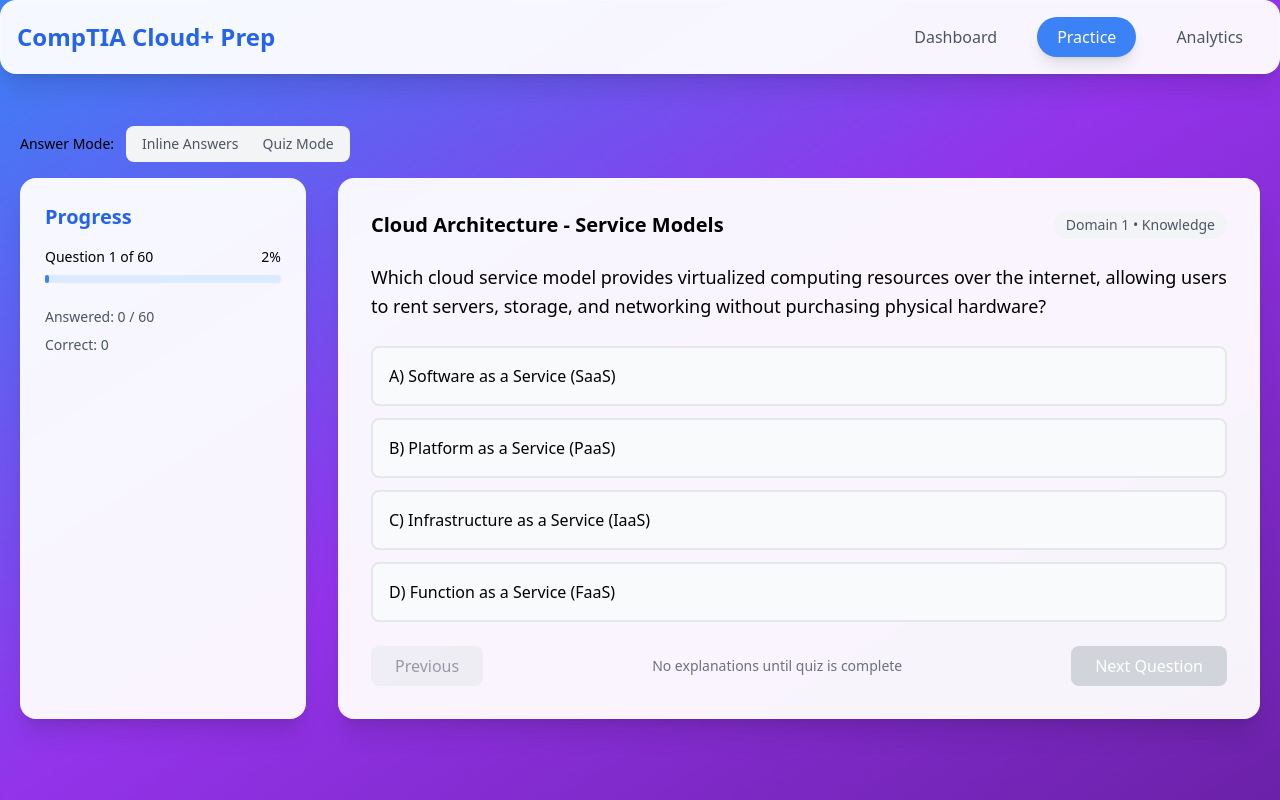
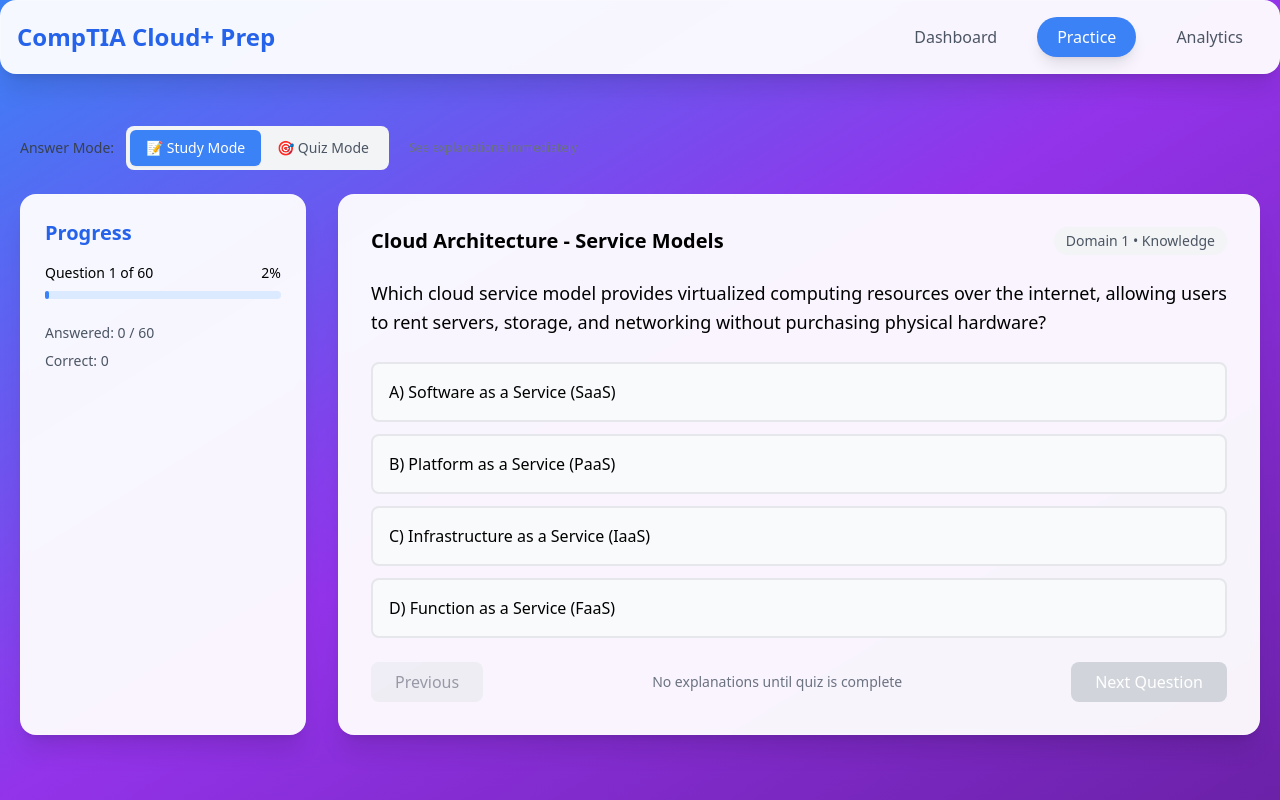
Before and after one commit to ericbowser/CloudPrepper, a React (Vite) app: page / in a window 1280 px wide. Built offline with nearby package versions, Linux system fonts and the light colour scheme.

Commit message:
add inline/end-only toggle

```diff
--- a/src/App.tsx
+++ b/src/App.tsx
@@ -9,7 +9,7 @@ const CloudPrepApp: React.FC = () => {
     // Main application state
     const [activeSection, setActiveSection] = useState<SectionType>('practice');
     const [quizMode, setQuizMode] = useState<QuizMode>('quiz');
-    const [answerMode, setAnswerMode] = useState<AnswerMode | null>(null);
+    const [answerMode, setAnswerMode] = useState<AnswerMode | null>('inline');
 
     // Quiz state
     const [currentQuestionIndex, setCurrentQuestionIndex] = useState(0);
@@ -45,7 +45,7 @@ const CloudPrepApp: React.FC = () => {
     };
 
     const submitAnswer = (): void => {
-        if (!selectedAnswer) return;
+        if (!selectedAnswer || isAnswered) return;
 
         const timeTaken = new Date().getTime() - questionStartTime.getTime();
         const newAnswer: AnswerRecord = {
@@ -65,14 +65,18 @@ const CloudPrepApp: React.FC = () => {
             return [...prev, newAnswer];
         });
 
-        // Move to next question or finish quiz
-        if (currentQuestionIndex < totalQuestions - 1) {
-            setCurrentQuestionIndex(prev => prev + 1);
-            setSelectedAnswer(null);
-            setQuestionStartTime(new Date());
-        } else {
-            // Quiz finished - show results
-            setActiveSection('results');
+        setIsAnswered(true);
+
+        // Show explanation immediately in inline mode
+        if (answerMode === 'inline') {
+            setShowExplanation(true);
+        }
+
+        // In quiz mode, automatically advance to next question after a brief delay
+        if (answerMode === 'end-only') {
+            setTimeout(() => {
+                nextQuestion();
+            }, 1000);
         }
     };
 
@@ -89,10 +93,13 @@ const CloudPrepApp: React.FC = () => {
             setActiveSection('results');
         }
     };
-
     const previousQuestion = (): void => {
         if (currentQuestionIndex > 0) {
             setCurrentQuestionIndex(prev => prev - 1);
+            setSelectedAnswer(null);
+            setIsAnswered(false);
+            setShowExplanation(false);
+            setQuestionStartTime(new Date());
 
             // Restore previous answer if exists
             const previousAnswer = userAnswers.find(ans => ans.questionIndex === currentQuestionIndex - 1);
@@ -101,38 +108,69 @@ const CloudPrepApp: React.FC = () => {
                     index: previousAnswer.selectedOptionIndex,
                     isCorrect: previousAnswer.isCorrect
                 });
-            } else {
-                setSelectedAnswer(null);
+                setIsAnswered(true);
+                if (answerMode === 'inline') {
+                    setShowExplanation(true);
+                }
             }
         }
     };
 
-    // Add mode toggle to your navigation/settings
-    const AnswerModeToggle: React.FC = () => (
-        <div className="flex items-center gap-3 mb-4">
-            <span className="text-sm font-medium">Answer Mode:</span>
+    // Components
+    const AnswerModeToggle = () => (
+        <div className="flex items-center gap-3 mb-6">
+            <span className="text-sm font-medium text-gray-700">Answer Mode:</span>
             <div className="flex bg-gray-100 rounded-lg p-1">
                 <button
                     onClick={() => setAnswerMode('inline')}
-                    className={`px-3 py-1 rounded text-sm transition-all ${
+                    className={`px-4 py-2 rounded-md text-sm font-medium transition-all ${
                         answerMode === 'inline'
-                            ? 'bg-blue-500 text-white'
-                            : 'text-gray-600 hover:text-blue-600'
+                            ? 'bg-blue-500 text-white shadow-sm'
+                            : 'text-gray-600 hover:text-blue-600 hover:bg-gray-50'
                     }`}
                 >
-                    Inline Answers
+                    📝 Study Mode
                 </button>
                 <button
                     onClick={() => setAnswerMode('end-only')}
-                    className={`px-3 py-1 rounded text-sm transition-all ${
+                    className={`px-4 py-2 rounded-md text-sm font-medium transition-all ${
                         answerMode === 'end-only'
-                            ? 'bg-blue-500 text-white'
-                            : 'text-gray-600 hover:text-blue-600'
+                            ? 'bg-blue-500 text-white shadow-sm'
+                            : 'text-gray-600 hover:text-blue-600 hover:bg-gray-50'
                     }`}
                 >
-                    Quiz Mode
+                    🎯 Quiz Mode
                 </button>
             </div>
+            <div className="text-xs text-gray-500 ml-2">
+                {answerMode === 'inline' ? 'See explanations immediately' : 'Review all answers at the end'}
+            </div>
+        </div>
+    );
+    const ExplanationCard: React.FC<{ question: Question }> = ({question}) => (
+        <div className="mt-6 bg-blue-50 border border-blue-200 rounded-lg p-6">
+            <h4 className="font-semibold text-blue-800 mb-3 flex items-center">
+                💡 Explanation
+            </h4>
+            <p className="text-gray-700 mb-4">{question.explanation}</p>
+
+            {question.explanationDetails && (
+                <>
+                    <div className="mb-4">
+                        <h5 className="font-medium text-blue-700 mb-2">{question.explanationDetails.summary}</h5>
+                        <ul className="list-disc pl-5 text-gray-700 space-y-1">
+                            {question.explanationDetails.breakdown.map((item, i) => (
+                                <li key={i}>{item}</li>
+                            ))}
+                        </ul>
+                    </div>
+
+                    <div className="text-sm text-gray-600 bg-gray-50 p-3 rounded">
+                        <strong>Why other options are incorrect:</strong>
+                        <div className="mt-1 whitespace-pre-line">{question.explanationDetails.otherOptions}</div>
+                    </div>
+                </>
+            )}
         </div>
     );
 
@@ -250,7 +288,9 @@ const CloudPrepApp: React.FC = () => {
                                             );
                                         })}
                                     </div>
-
+                                    {answerMode === 'inline' && showExplanation && isAnswered && (
+                                        <ExplanationCard question={currentQuestion}/>
+                                    )}
                                     {question.explanationDetails && (
                                         <div className="bg-blue-50 border border-blue-200 rounded-lg p-4">
                                             <h4 className="font-semibold text-blue-800 mb-2">Explanation</h4>
@@ -280,8 +320,8 @@ const CloudPrepApp: React.FC = () => {
             <Nav setActiveSection={setActiveSection} activeSection={activeSection}/>
             <div className="max-w-7xl mx-auto p-5">
                 <AnswerModeToggle/>
-                {activeSection === 'dashboard' &&  (
-                    <Dashboard setActiveSection={setActiveSection} length={questions.length} />
+                {activeSection === 'dashboard' && (
+                    <Dashboard setActiveSection={setActiveSection} length={questions.length}/>
                 )}
                 {activeSection === 'practice' && quizMode === 'quiz' && currentQuestion && (
                     <div className="grid grid-cols-1 lg:grid-cols-4 gap-8">
@@ -360,7 +400,10 @@ const CloudPrepApp: React.FC = () => {
                         </div>
                     </div>
                 )}
-
+                {/* Show explanation in inline mode */}
+                {answerMode === 'inline' && isAnswered && showExplanation && currentQuestion && (
+                    <ExplanationCard question={currentQuestion}/>
+                )}
                 {/* Results Section */}
                 {activeSection === 'results' && <QuizResults/>}
 
--- a/src/components/Nav.tsx
+++ b/src/components/Nav.tsx
@@ -1,5 +1,4 @@
-import React, {ReactElement, useState, useEffect} from 'react';
-import {SectionType} from "@/types/preptypes";
+import React from 'react';
 
 const Nav: React.FC<{ setActiveSection: (section: string) => void; activeSection: string }> = ({ setActiveSection, activeSection }) => {
     return (
```
Also changed, not shown: src/types/preptypes.ts (+0 -16 lines), 1 other file (tests, documents, lock files or other folders). Lines whose indentation alone changed are shown as unchanged.
